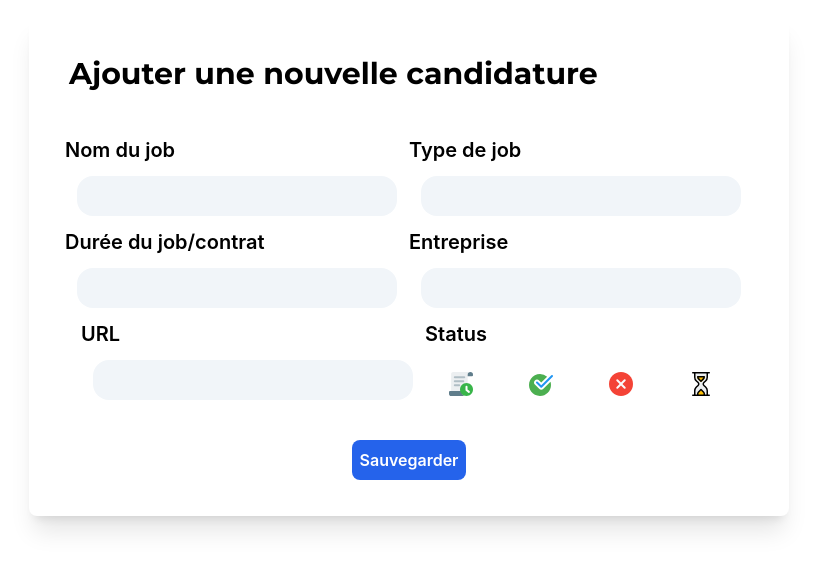
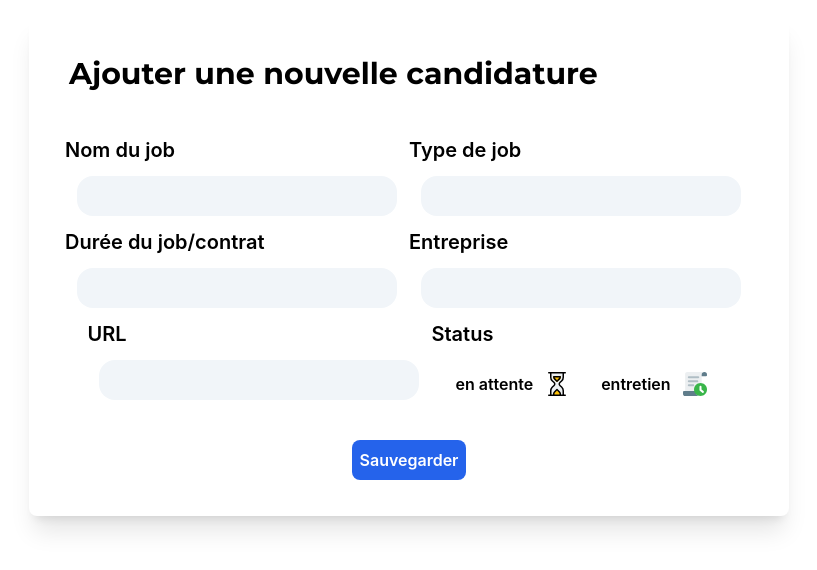
Before and after one commit to EliasLd/SourceJob, a React (Create React App) app: page /api/jobs/addJob in a window 1280 px wide. Shown: the part 198-768 px from the top of the page, without its empty margins (231-1048 px from the left). Built offline with nearby package versions, Linux system fonts and the light colour scheme.

Commit message:
added job status visualisation

```diff
--- a/src/components/AddJob.jsx
+++ b/src/components/AddJob.jsx
@@ -5,8 +5,6 @@ import MobileNavbar from "./MobileNavbar";
 import { useNavigate } from 'react-router-dom';
 import Media from 'react-media';
 import pending from '../assets/pending.svg';
-import validated from '../assets/validated.svg';
-import closed from '../assets/closed.svg';
 import applied from '../assets/hourglass.svg';
 
 export default function JobForm() {
@@ -155,25 +153,17 @@ export default function JobForm() {
                         </label>
                         <label>
                                 <p className='font-inter font-semibold  text-xl'>Status</p>
-                                <div className='flex flex-row gap-x-8 p-3'>
-                                    <button type="button" onClick={() => handleStatusChange('interview')} >
-                                        <div className={`p-3 rounded-full ${jobStatus === 'interview' ? 'bg-slate-200' : ''} hover:bg-slate-100`}>
-                                            <img src={pending} alt="Pending" className='w-6 h-6 ' />
+                                <div className='flex flex-col xxs:flex-row gap-x-2 p-3'>
+                                    <button type="button" onClick={() => handleStatusChange('applied')}>
+                                        <div className={`p-3 rounded-full ${jobStatus === 'applied' ? 'bg-slate-200' : ''} hover:bg-slate-200 flex flex-row gap-x-3 items-center font-inter font-semibold`}>
+                                            en attente
+                                            <img src={applied} alt="Applied" className='w-5 h-5 xr:w-6 xr:h-6' />
                                         </div>
                                     </button>
-                                    <button type="button" onClick={() => handleStatusChange('validated')}>
-                                        <div className={`p-3 rounded-full ${jobStatus === 'validated' ? 'bg-slate-200' : ''} hover:bg-slate-100`}>
-                                            <img src={validated} alt="Validated" className='w-6 h-6' />
-                                        </div>
-                                    </button>
-                                    <button type="button" onClick={() => handleStatusChange('closed')}>
-                                        <div className={`p-3 rounded-full ${jobStatus === 'closed' ? 'bg-slate-200' : ''} hover:bg-slate-100`}>
-                                            <img src={closed} alt="Closed"className='w-6 h-6' />
-                                        </div>
-                                    </button>
-                                    <button type="button" onClick={() => handleStatusChange('applied')}>
-                                        <div className={`p-3 rounded-full ${jobStatus === 'applied' ? 'bg-slate-200' : ''} hover:bg-slate-100`}>
-                                            <img src={applied} alt="Applied" className='w-6 h-6' />
+                                    <button type="button" onClick={() => handleStatusChange('interview')} >
+                                        <div className={`p-3 rounded-full ${jobStatus === 'interview' ? 'bg-slate-200' : ''} hover:bg-slate-200 flex flex-row gap-x-3 items-center font-inter font-semibold`}>
+                                            entretien
+                                            <img src={pending} alt="Pending" className='w-5 h-5 xr:w-6 xr:h-6' />
                                         </div>
                                     </button>
                                 </div>
--- a/src/components/PlotJob.jsx
+++ b/src/components/PlotJob.jsx
@@ -8,6 +8,10 @@ import info from '../assets/info.svg';
 import goLink from '../assets/go-link.svg';
 import filledHearth from '../assets/filledHeart.svg';
 import emptyHearth from '../assets/emptyHeart.svg';
+import pending from '../assets/pending.svg';
+import applied from '../assets/hourglass.svg';
+import validated from '../assets/validated.svg';
+import closed from '../assets/closed.svg';
 
 export default function PlotJob() {
     const navigate = useNavigate();
@@ -90,11 +94,17 @@ export default function PlotJob() {
                                 <div className='flex flex-row ml-10 xr:ml-0 xr:absolute right-5 bottom-5'>
                                         {job.link !== '' &&
                                         <Link to={job.link}>
-                                            <img src={goLink} alt='image décrivant un lien url' className="w-6 h-6 xr:w-8 xr:h-8 transition ease-in-out duration-300 hover:rotate-180"/>
+                                            <img src={goLink} alt='image décrivant un lien url' className="w-6 h-6 xr:w-7 xr:h-7 transition ease-in-out duration-300 hover:rotate-180"/>
                                         </Link>
                                         }
-                                    <img src={info} onClick={() => handleClickJob(job._id)} className='ml-2 w-6 h-6 xr:w-8 xr:h-8 transition ease-in-out duration-300 hover:cursor-pointer hover:scale-110' />
-                                    <img src={job.fav ? filledHearth : emptyHearth} onClick={() => toggleFavorite(job._id)} className='w-6 h-6 xr:w-8 xr:h-8 ml-2 cursor-pointer transition ease-in-out duration-300 hover:scale-75' />
+                                    <img src={info} onClick={() => handleClickJob(job._id)} className='ml-2 w-6 h-6 xr:w-7 xr:h-7 transition ease-in-out duration-300 hover:cursor-pointer hover:scale-110' />
+                                    <img src={job.fav ? filledHearth : emptyHearth} onClick={() => toggleFavorite(job._id)} className='w-6 h-6 xr:w-7 xr:h-7 ml-2 cursor-pointer transition ease-in-out duration-300 hover:scale-75' />
+                                </div>
+                                <div className='flex flex-row ml-10 xr:ml-0 absolute right-3 xr:left-3 top-3'>
+                                    <img src={job.status === 'applied' ? applied
+                                            : job.status === 'interview' ? pending
+                                            : job.status === 'closed' ? closed : validated}
+                                    className='w-5 h-5 xr:w-6 xr:h-6 transition' />
                                 </div>
                             </div>
                         </div>
```
